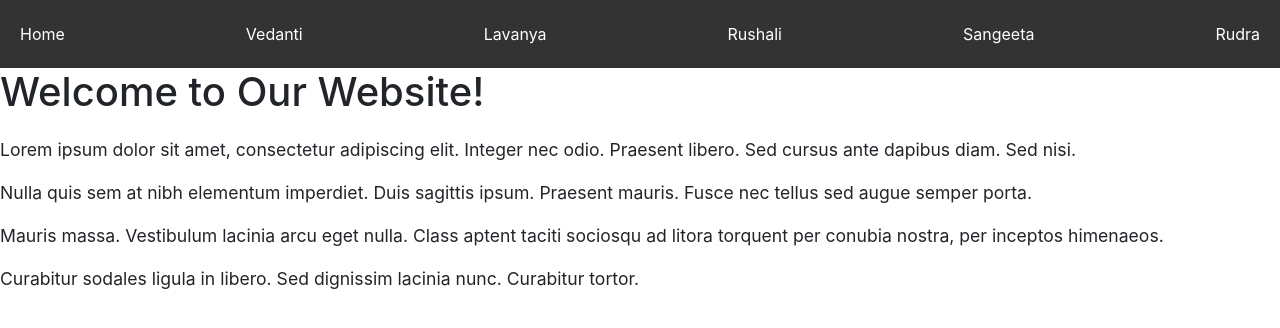
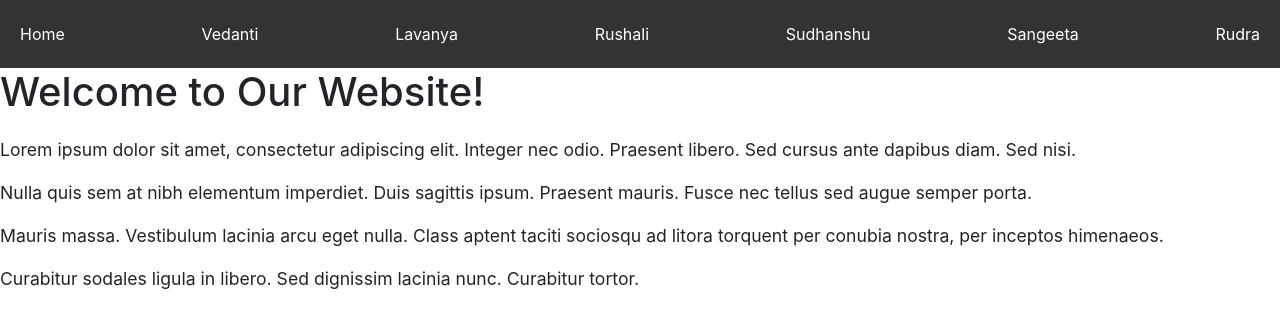
Before and after one commit to vedanti003/newTeamCobalTest, a React (Create React App) app: page / in a window 1280 px wide. Shown: the top 328 px of the page. Built offline with nearby package versions, Linux system fonts and the light colour scheme.

Commit message:
Sudhanshu pages added

```diff
--- a/src/App.js
+++ b/src/App.js
@@ -1,29 +1,28 @@
-import React from 'react';
-import { BrowserRouter as Router, Route, Routes } from 'react-router-dom';
-import Home from './pages/Home';
-import Vedanti from './pages/Vedanti';
-import Lavanya from './pages/Lavanya';
-import Rushali from './pages/Rushali';
-import Sangeeta from './pages/Sangeeta';
-import Rudra from './pages/Rudra';
-
+import React from "react";
+import { BrowserRouter as Router, Route, Routes } from "react-router-dom";
+import Home from "./pages/Home";
+import Vedanti from "./pages/Vedanti";
+import Lavanya from "./pages/Lavanya";
+import Rushali from "./pages/Rushali";
+import Sangeeta from "./pages/Sangeeta";
+import Rudra from "./pages/Rudra";
+import Sudhanshu from "./pages/Sudhanshu";
 
 // Import other pages/components as needed
 
 const App = () => {
   return (
-
     <Router>
       <Routes>
         <Route path="/" element={<Home />} />
         <Route path="/vedanti" element={<Vedanti />} />
-         <Route path="/lavanya" element={<Lavanya/>} />
+        <Route path="/lavanya" element={<Lavanya />} />
 
         {/* <Route path="/lavanya" component={Lavanya} /> */}
         {/* <Route path="/rajsekhar" component={Rajsekhar} /> */}
-          <Route path="/rushali" element={<Rushali/>}/>
-          {/* <Route path="/sudhanshu" component={Sudhanshu} /> */}
-          <Route path="/sangeeta" element={<Sangeeta/>}/>
+        <Route path="/rushali" element={<Rushali />} />
+        <Route path="/sudhanshu" element={<Sudhanshu />} />
+        <Route path="/sangeeta" element={<Sangeeta />} />
         {/* <Route path="/rudra" component={Rudra} /> */}
         {/* <Route path="/sangeeta" component={Sangeeta} /> */}
         <Route path="/rudra" element={<Rudra />} />
@@ -32,7 +31,6 @@ const App = () => {
         {/* uncomment your named routes here and create your own page in pages folder  */}
       </Routes>
     </Router>
-
   );
 };
 
--- a/src/components/Navbar.jsx
+++ b/src/components/Navbar.jsx
@@ -1,6 +1,6 @@
-import React from 'react';
-import { Link } from 'react-router-dom';
-import './Navbar.css';
+import React from "react";
+import { Link } from "react-router-dom";
+import "./Navbar.css";
 function Navbar() {
   return (
     <div className="navbar">
@@ -10,7 +10,7 @@ function Navbar() {
 
       {/* <Link to="/rajsekhar">Rajsekhar</Link> */}
       <Link to="/rushali">Rushali</Link>
-      {/* <Link to="/sudhanshu">Sudhanshu</Link> */}
+      <Link to="/sudhanshu">Sudhanshu</Link>
       <Link to="/sangeeta">Sangeeta</Link>
       {/* <Link to="/rudra">Rudra</Link> */}
       {/* <Link to="/sangeeta">Sangeeta</Link> */}
--- /dev/null
+++ b/src/pages/Sudhanshu.jsx
@@ -0,0 +1,7 @@
+import React from "react";
+
+const Sudhanshu = () => {
+  return <div>hello i am sudhanshu</div>;
+};
+
+export default Sudhanshu;
```
Lines whose indentation alone changed are shown as unchanged.
